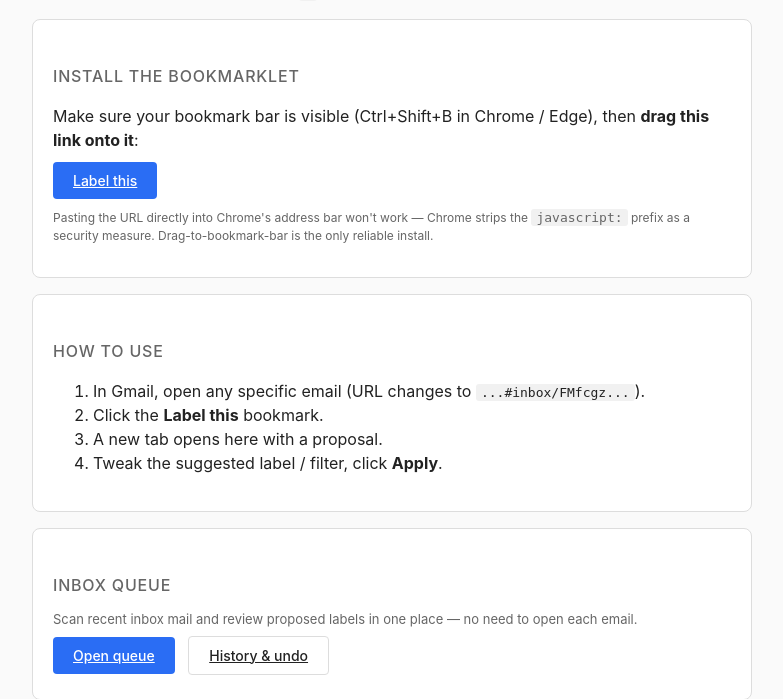
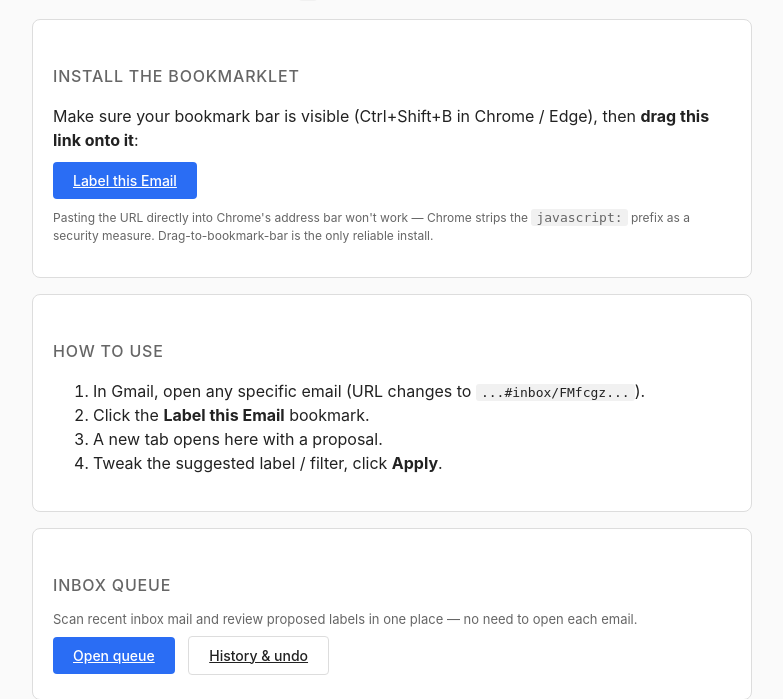
Before and after one commit to Paritosh-Tiwari/gmail-labeler, a Python web app: template src/quicklabel/templates/landing.html in a window 1280 px wide. Shown: the part 95-794 px from the top of the page, without its empty margins (248-1031 px from the left). Run offline with Jinja, Linux system fonts and the light colour scheme; the template is opened without the code that fills it, so the values that code supplies are empty.

Commit message:
README: clarify bookmarklet vs queue flows, add Mac install, drop Updating section
- Intro now distinguishes "Label this Email" bookmarklet (LLM-first, one
  email) from inbox queue (heuristic-first, batch with LLM-on-demand)
- Bookmarklet renamed from "Label this" to "Label this Email" in
  landing.html + dev README for consistency
- Mac install section mirrors Windows section (brew, Gatekeeper note,
  launchd auto-start)
- Daily lifecycle shows both .ps1 and .command commands
- Google Cloud setup describes the /setup wizard as a current feature
  (no more "Phase 2 of the roadmap" language)
- Removed Updating section
- Privacy: OS keyring covers Mac too (Keychain), not Windows-only

Co-Authored-By: Claude Opus 4.7 (1M context) <noreply@anthropic.com>

```diff
--- a/src/quicklabel/templates/landing.html
+++ b/src/quicklabel/templates/landing.html
@@ -9,7 +9,7 @@
     <p style="margin: 16px 0;">
         <a href="{{ bookmarklet }}" class="btn"
            onclick="event.preventDefault(); alert('Drag this link to your bookmark bar instead of clicking it.');"
-           draggable="true">Label this</a>
+           draggable="true">Label this Email</a>
     </p>
     <p class="meta" style="font-size: 12px;">
         Pasting the URL directly into Chrome's address bar won't work &mdash; Chrome strips the
@@ -21,7 +21,7 @@
     <h2>How to use</h2>
     <ol>
         <li>In Gmail, open any specific email (URL changes to <code>...#inbox/FMfcgz...</code>).</li>
-        <li>Click the <strong>Label this</strong> bookmark.</li>
+        <li>Click the <strong>Label this Email</strong> bookmark.</li>
         <li>A new tab opens here with a proposal.</li>
         <li>Tweak the suggested label / filter, click <strong>Apply</strong>.</li>
     </ol>
```
Also changed, not shown: README.md, src/quicklabel/README.md.
